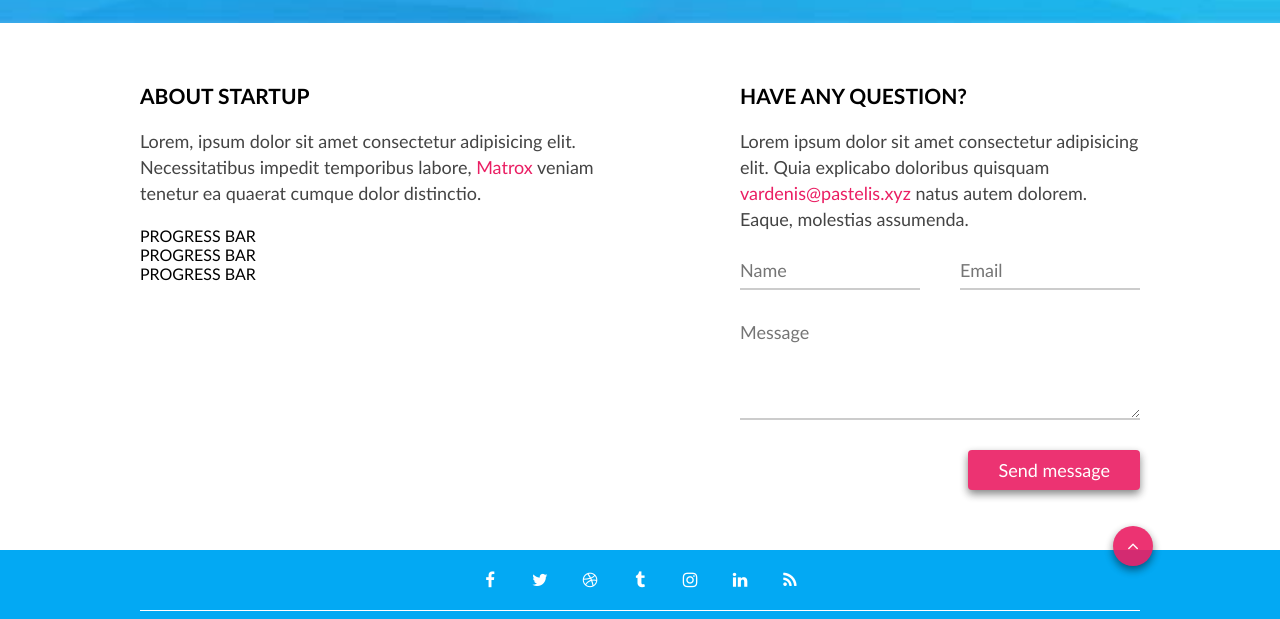
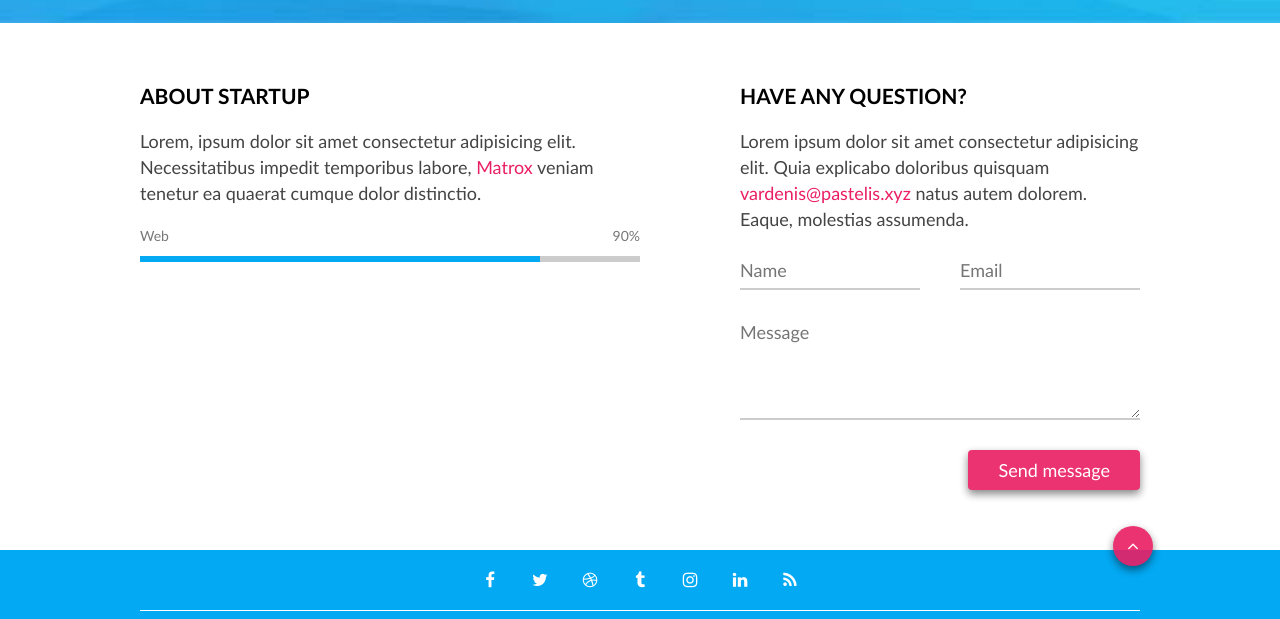
Before and after one commit to front-end-by-rimantas/19-grupe-coming-soon, a plain HTML site: page index.html in a window 1280 px wide. Shown: the part 777-1396 px from the top of the page. Drawn offline with Linux system fonts and the light colour scheme.

Commit message:
Single progress bar

```diff
--- a/css/progress-bar.css
+++ b/css/progress-bar.css
@@ -0,0 +1,35 @@
+.progress-bar {
+    display: inline-block;
+    width: 100%;
+}
+    .progress-bar + .progress-bar {
+        margin-top: 30px;
+    }
+    .progress-bar > .top {
+        display: inline-block;
+        width: 100%;
+        margin-bottom: 10px;
+        color: #777;
+        font-size: 14px;
+        line-height: 20px;
+    }
+        .progress-bar > .top > .label {
+            display: inline-block;
+            float: left;
+        }
+        .progress-bar > .top > .value {
+            display: inline-block;
+            float: right;
+        }
+    .progress-bar > .bottom {
+        display: inline-block;
+        width: 100%;
+        height: 6px;
+        background-color: #ccc;
+    }
+        .progress-bar > .bottom > .bar {
+            display: inline-block;
+            width: 80%;
+            height: 100%;
+            background-color: var(--main-color);
+        }
--- a/index.html
+++ b/index.html
@@ -44,15 +44,17 @@
             <div class="column left">
                 <h2>About startup</h2>
                 <p>Lorem, ipsum dolor sit amet consectetur adipisicing elit. Necessitatibus impedit temporibus labore, <a href="#">Matrox</a> veniam tenetur ea quaerat cumque dolor distinctio.</p>
+
                 <div class="progress-bar">
-                    PROGRESS BAR
+                    <div class="top">
+                        <div class="label">Web</div>
+                        <div class="value">90%</div>
+                    </div>
+                    <div class="bottom">
+                        <div class="bar"></div>
+                    </div>
                 </div>
-                <div class="progress-bar">
-                    PROGRESS BAR
-                </div>
-                <div class="progress-bar">
-                    PROGRESS BAR
-                </div>
+
             </div>
             <div class="column right">
                 <h2>Have any question?</h2>
```
